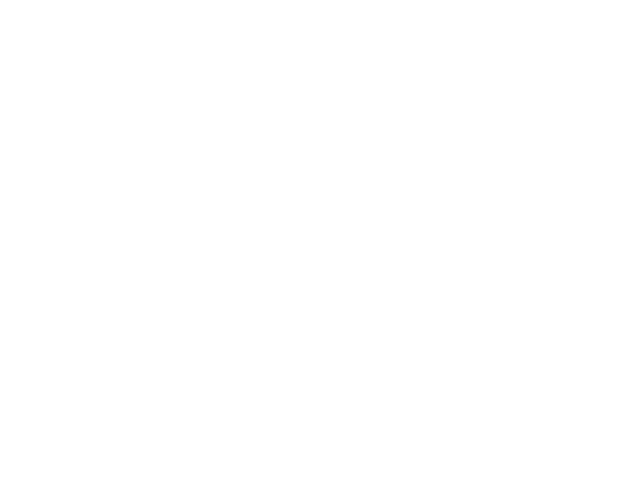
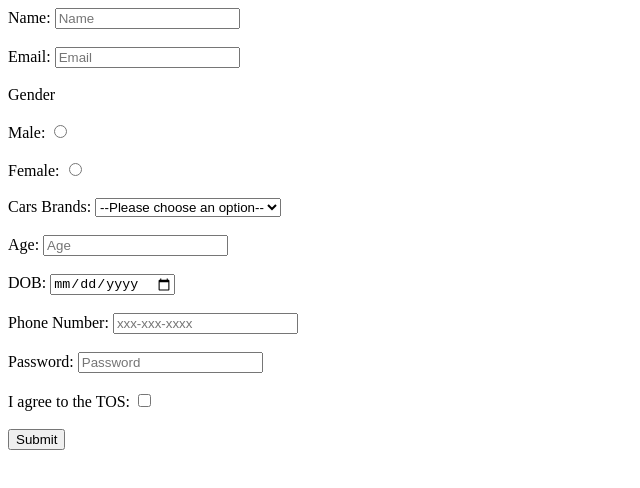
Before and after one commit to acciojob/signup-form-car-nithyanandham9705, a website: page main.html in a window 1280 px wide. Shown: the whole page, without its empty margins (0-640 px from the left). Drawn offline with Linux system fonts and the light colour scheme.

Commit message:
created a submission

```diff
--- a/main.html
+++ b/main.html
@@ -10,6 +10,36 @@
 	<!-- the entire body must be written by student -->
     <script type="text/javascript" src="./script.js">
 </script>
+	<form method="post">
+		<label for="name">Name:</label>
+		<input type="text" id="name" placeholder="Name" required><br><br>
+		<label for="email">Email:</label>
+		<input type="email" id="email" placeholder="Email" required><br><br>
+		<label>Gender</label><br><br>
+		<lable for="gender_m">Male:</lable>
+		<input type="radio" id="gender_m" required><br><br>
+		<lable for="gender_f">Female:</lable>
+		<input type="radio" id="gender_f" required><br><br>
+		<lable for="cars">Cars Brands:</lable>
+		<select id="cars" name="cars" required>
+			 <option value="" disabled selected>--Please choose an option--</option>
+  <option value="volvo">Volvo</option>
+  <option value="saab">Saab</option>
+  <option value="opel">Opel</option>
+  <option value="audi">Audi</option>
+</select><br><br>
+		<lable for="age">Age:</lable>
+		<input type="number" id="age" placeholder="Age" required><br><br>
+		<lable for="dob">DOB:</lable>
+		<input type="date" id="dob" required><br><br>
+		<lable for="tel">Phone Number:</lable>
+		<input type="tel" id="tel" placeholder="xxx-xxx-xxxx"><br><br>
+		<lable for="password">Password:</lable>
+		<input type="password" id="password" placeholder="Password"required><br><br>
+		<lable for="tos">I agree to the TOS:</lable>
+		<input type="checkbox" id="tos" required><br><br>
+		<input type="submit">
+	</form>
 
 </body>
 
```
